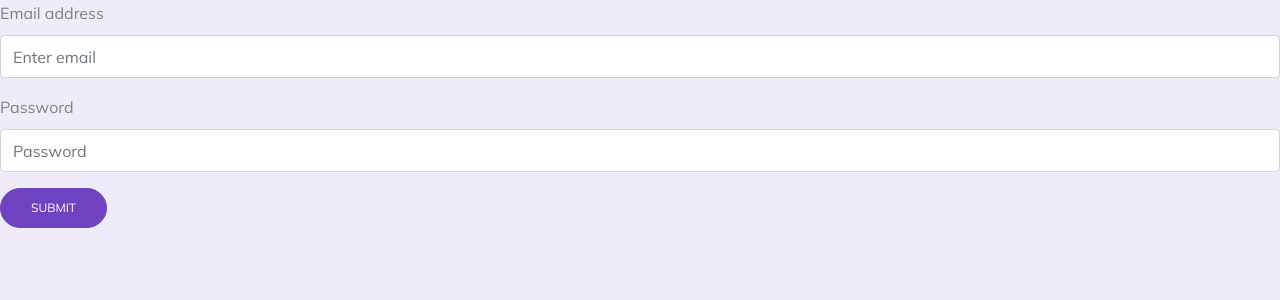
After one commit to AbdulMoizforaptech/E-Project-2ndSemester, a PHP site: page /login.php in a window 1280 px wide. The commit adds this page. Shown: the top 300 px of the page. Run offline with PHP 8.4, Linux system fonts and the light colour scheme.

Commit message:
login in  process

```diff
--- a/index.php
+++ b/index.php
@@ -77,8 +77,8 @@
                     <li><a href="about.html" class="nav-link">About</a></li>
 
 
-                    <li><a href="blog.html" class="nav-link">Blog</a></li>
                     <li><a href="contact.html" class="nav-link">Contact</a></li>
+                    <li><a href="login.php" class="nav-link">Login</a></li>
                 </ul>
                 </nav>
             </div>
@@ -619,6 +619,7 @@
     <script src="assests/js/isotope.pkgd.min.js"></script>
 
 
-  <script src="assests/js/main.js"></script>
+     <script src="assests/js/main.js"></script>
+
 </body>
 </html>
--- /dev/null
+++ b/login.php
@@ -0,0 +1,47 @@
+<!DOCTYPE html>
+<html lang="en">
+<head>
+    <meta charset="UTF-8">
+    <meta name="viewport" content="width=device-width, initial-scale=1.0">
+    <title>Login form</title>
+
+    <link href="https://fonts.googleapis.com/css2?family=Mulish:wght@400;700;900&display=swap" rel="stylesheet">
+
+    <link rel="stylesheet" href="assests/fonts/icomoon/style.css">
+
+    <link rel="stylesheet" href="assests/css/bootstrap.min.css">
+    <link rel="stylesheet" href="assests/css/jquery-ui.css">
+    <link rel="stylesheet" href="assests/css/owl.carousel.min.css">
+    <link rel="stylesheet" href="assests/css/owl.theme.default.min.css">
+    <link rel="stylesheet" href="assests/css/owl.theme.default.min.css">
+
+    <link rel="stylesheet" href="assests/css/jquery.fancybox.min.css">
+
+    <link rel="stylesheet" href="assests/css/bootstrap-datepicker.css">
+
+    <link rel="stylesheet" href="assests/fonts/flaticon/font/flaticon.css">
+    <link rel="stylesheet" href="assests/fonts/flaticon-covid/font/flaticon.css">
+
+    <link rel="stylesheet" href="assests/css/aos.css">
+
+    <link rel="stylesheet" href="assests/css/style.css">
+
+</head>
+<body style="background-color: rgba(111, 66, 193, 0.1);">
+
+
+    <form action="logincode.php" method="POST">
+    <div class="form-group">
+        <label for="email">Email address</label>
+        <input type="email" class="form-control" id="email" name="email" placeholder="Enter email">
+    </div>
+    <div class="form-group">
+        <label for="password">Password</label>
+        <input type="password" class="form-control" id="password" name="password" placeholder="Password">
+    </div>
+    <button type="submit" class="btn btn-primary" name="submit">Submit</button>
+    </form>
+
+
+</body>
+</html>
```
Also changed, not shown: assests/csslinks.php (added, +23 -0 lines), assests/script.php (added, +15 -0 lines), logincode.php (added).
